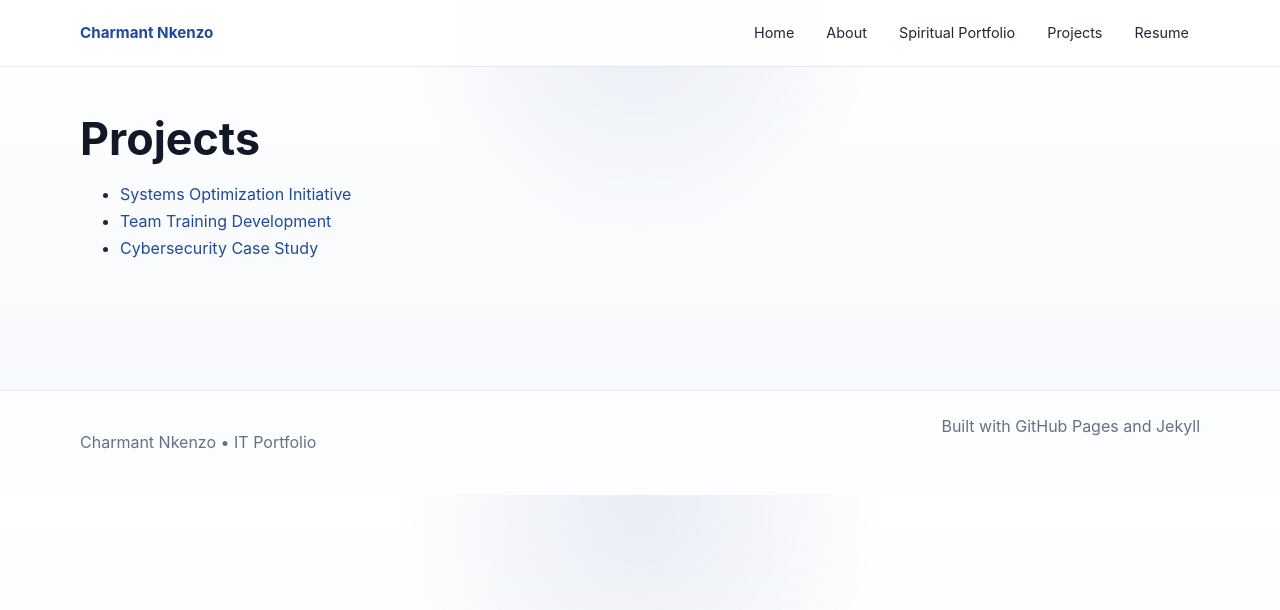
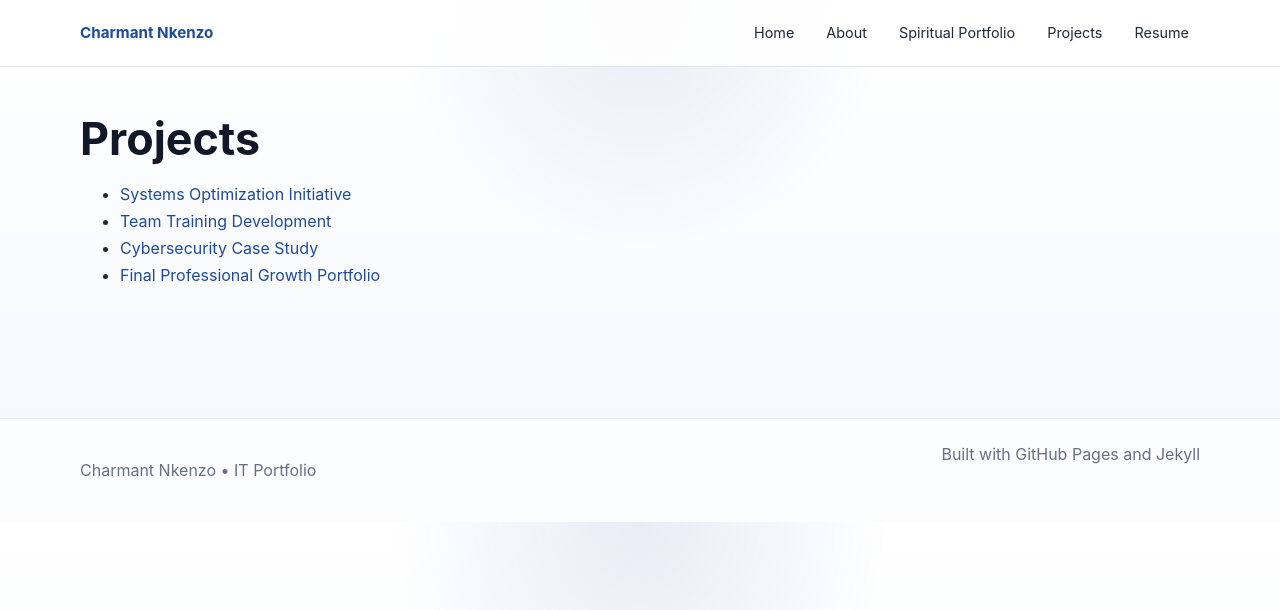
Before and after one commit to guychel20/charmantnkenzo.github.io, a Jekyll site: the page built from projects/index.md, in a window 1280 px wide. Shown: the top 610 px of the page. Built offline with Jekyll 4.4.1, drawn with Linux system fonts in a browser that asks for light colours; our own code applies the rules of GitHub Pages for plain Markdown files.

Commit message:
Revised ALL

```diff
--- a/projects/index.md
+++ b/projects/index.md
@@ -9,3 +9,4 @@ permalink: /projects/
 - [Systems Optimization Initiative](./systems-optimization/)
 - [Team Training Development](./training-development/)
 - [Cybersecurity Case Study](./cybersecurity-case-study/)
+- [Final Professional Growth Portfolio](./final-professional-growth/)
```
